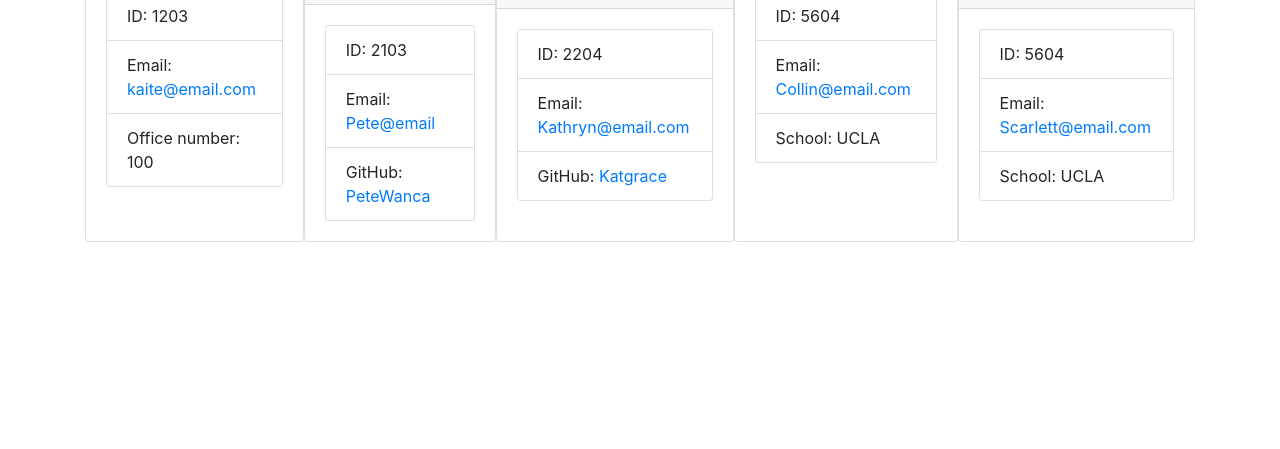
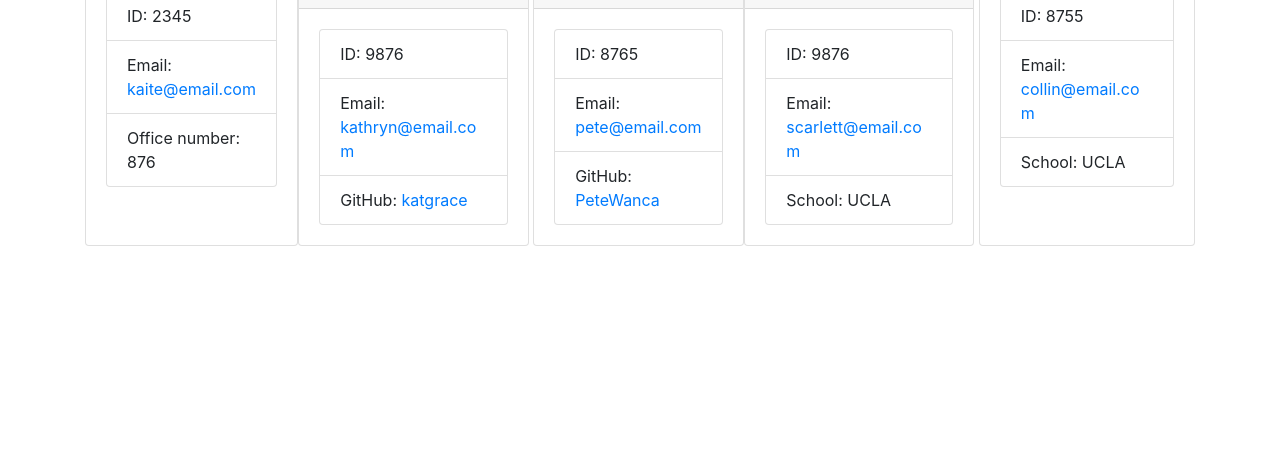
Before and after one commit to kaitekelly/CLI-Template-Engine-Team-Roster, a website: page Develop/output/team.html in a window 1280 px wide. Shown: the part 351-800 px from the top of the page. Drawn offline with nearby package versions, Linux system fonts and the light colour scheme; files that its build step writes are made by us from their sources.

```diff
--- a/Develop/output/team.html
+++ b/Develop/output/team.html
@@ -5,14 +5,14 @@
     <meta charset="UTF-8" />
     <meta name="viewport" content="width=device-width, initial-scale=1.0" />
     <meta http-equiv="X-UA-Compatible" content="ie=edge" />
-    <title>My Team</title>
+    <title>Team Roster</title>
     <script src="https://code.jquery.com/jquery-3.3.1.slim.min.js" integrity="sha384-q8i/X+965DzO0rT7abK41JStQIAqVgRVzpbzo5smXKp4YfRvH+8abtTE1Pi6jizo" crossorigin="anonymous"></script>
     <script src="https://cdnjs.cloudflare.com/ajax/libs/popper.js/1.14.7/umd/popper.min.js" integrity="sha384-UO2eT0CpHqdSJQ6hJty5KVphtPhzWj9WO1clHTMGa3JDZwrnQq4sF86dIHNDz0W1" crossorigin="anonymous"></script>
     <script src="https://stackpath.bootstrapcdn.com/bootstrap/4.3.1/js/bootstrap.min.js" integrity="sha384-JjSmVgyd0p3pXB1rRibZUAYoIIy6OrQ6VrjIEaFf/nJGzIxFDsf4x0xIM+B07jRM" crossorigin="anonymous"></script>    <link rel="stylesheet" href="https://fonts.googleapis.com/css?family=Montserrat">
     <link rel="stylesheet" href="https://stackpath.bootstrapcdn.com/bootstrap/4.3.1/css/bootstrap.min.css"
     integrity="sha384-ggOyR0iXCbMQv3Xipma34MD+dH/1fQ784/j6cY/iJTQUOhcWr7x9JvoRxT2MZw1T" crossorigin="anonymous">
     <script src="https://kit.fontawesome.com/c502137733.js"></script>
-    <link rel="stylesheet" type="text/css" href="../templates/style.css">
+    <link rel="stylesheet" type="text/css" href="/output/style.css">
 
 </head>
 
@@ -29,27 +29,14 @@
             <div class="team-area col-12 d-flex justify-content-center">
                 <div class="card employee-card">
     <div class="card-header">
-        <h2 class="card-title">Kaite</h2>
+        <h2 class="card-title">Kaite Kelly</h2>
         <h3 class="card-title"><i class="fas fa-mug-hot mr-2"></i>Manager</h3>
     </div>
     <div class="card-body">
         <ul class="list-group">
-            <li class="list-group-item">ID: 1203</li>
+            <li class="list-group-item">ID: 2345</li>
             <li class="list-group-item">Email: <a href="mailto:kaite@email.com">kaite@email.com</a></li>
-            <li class="list-group-item">Office number: 100</li>
-        </ul>
-    </div>
-</div>
-<div class="card employee-card">
-    <div class="card-header">
-        <h2 class="card-title">Pete</h2>
-        <h3 class="card-title"><i class="fas fa-glasses mr-2"></i>Engineer</h3>
-    </div>
-    <div class="card-body">
-        <ul class="list-group">
-            <li class="list-group-item">ID: 2103</li>
-            <li class="list-group-item">Email: <a href="mailto:Pete@email">Pete@email</a></li>
-            <li class="list-group-item">GitHub: <a href="https://github.com/PeteWanca" target="_blank" rel="noopener noreferrer">PeteWanca</a></li>
+            <li class="list-group-item">Office number: 876</li>
         </ul>
     </div>
 </div>
@@ -60,22 +47,22 @@
     </div>
     <div class="card-body">
         <ul class="list-group">
-            <li class="list-group-item">ID: 2204</li>
-            <li class="list-group-item">Email: <a href="mailto:Kathryn@email.com">Kathryn@email.com</a></li>
-            <li class="list-group-item">GitHub: <a href="https://github.com/Katgrace" target="_blank" rel="noopener noreferrer">Katgrace</a></li>
+            <li class="list-group-item">ID: 9876</li>
+            <li class="list-group-item">Email: <a href="mailto:kathryn@email.com">kathryn@email.com</a></li>
+            <li class="list-group-item">GitHub: <a href="https://github.com/katgrace" target="_blank" rel="noopener noreferrer">katgrace</a></li>
         </ul>
     </div>
 </div>
-<div class="card employee-card">
+,<div class="card employee-card">
     <div class="card-header">
-        <h2 class="card-title">Collin Kelly	</h2>
-        <h3 class="card-title"><i class="fas fa-user-graduate mr-2"></i>Intern</h3>
+        <h2 class="card-title">Pete Wanca</h2>
+        <h3 class="card-title"><i class="fas fa-glasses mr-2"></i>Engineer</h3>
     </div>
     <div class="card-body">
         <ul class="list-group">
-            <li class="list-group-item">ID: 5604</li>
-            <li class="list-group-item">Email: <a href="mailto:Collin@email.com">Collin@email.com</a></li>
-            <li class="list-group-item">School: UCLA</li>
+            <li class="list-group-item">ID: 8765</li>
+            <li class="list-group-item">Email: <a href="mailto:pete@email.com">pete@email.com</a></li>
+            <li class="list-group-item">GitHub: <a href="https://github.com/PeteWanca" target="_blank" rel="noopener noreferrer">PeteWanca</a></li>
         </ul>
     </div>
 </div>
@@ -86,8 +73,21 @@
     </div>
     <div class="card-body">
         <ul class="list-group">
-            <li class="list-group-item">ID: 5604</li>
-            <li class="list-group-item">Email: <a href="mailto:Scarlett@email.com">Scarlett@email.com</a></li>
+            <li class="list-group-item">ID: 9876</li>
+            <li class="list-group-item">Email: <a href="mailto:scarlett@email.com">scarlett@email.com</a></li>
+            <li class="list-group-item">School: UCLA</li>
+        </ul>
+    </div>
+</div>
+,<div class="card employee-card">
+    <div class="card-header">
+        <h2 class="card-title">Collin Kelly</h2>
+        <h3 class="card-title"><i class="fas fa-user-graduate mr-2"></i>Intern</h3>
+    </div>
+    <div class="card-body">
+        <ul class="list-group">
+            <li class="list-group-item">ID: 8755</li>
+            <li class="list-group-item">Email: <a href="mailto:collin@email.com">collin@email.com</a></li>
             <li class="list-group-item">School: UCLA</li>
         </ul>
     </div>
```
Also changed, not shown: README.md.
